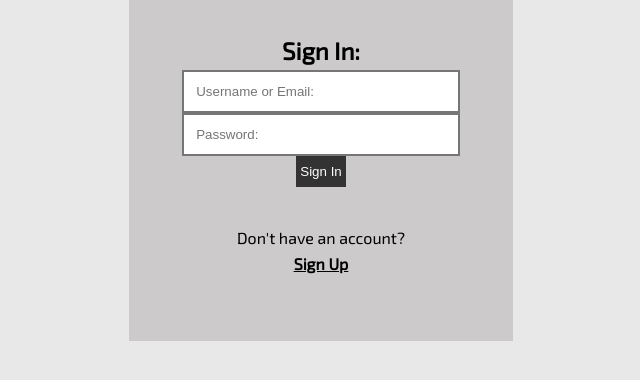
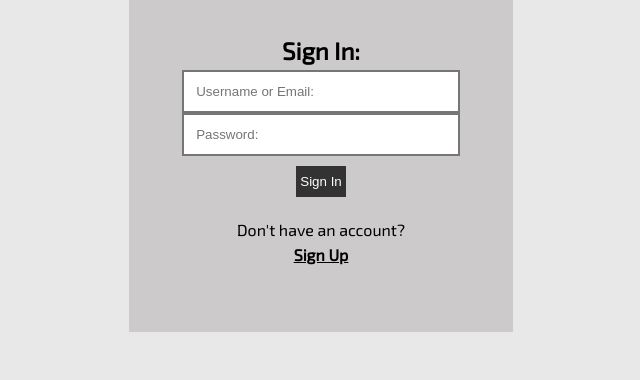
Before and after one commit to Flashpoint0mega/CST8285-F23-Assignment2, a PHP site: page /SignIn.php in a window 1280 px wide. Shown: the part 67-447 px from the top of the page, without its empty margins (319-959 px from the left). Run offline with PHP 8.4, Linux system fonts and the light colour scheme.

Commit message:
accidently deleted signup, adjusted styling and userlist

```diff
--- a/SignIn.php
+++ b/SignIn.php
@@ -35,7 +35,7 @@ session_start();
             <button type="submit" onclick="">Sign In</button>
 
         </form>
-        <p><?php if (isset($_SESSION["error"])) {
+        <p id="error"><?php if (isset($_SESSION["error"])) {
                     echo $_SESSION["error"] ;
                 } else {
                     echo '';
--- a/UserList.php
+++ b/UserList.php
@@ -1,5 +1,11 @@
 <?php
 session_start();
+if (isset($_SESSION["myuser"])) {
+
+} else {
+    $_SESSION["error"]="Please sign in to access your list";
+    header("location: SignIn.php");
+}
 ?>
 <!DOCTYPE html>
 <html lang="en">
--- a/style.css
+++ b/style.css
@@ -93,6 +93,7 @@ button{/*this modifies any buttons to have a near black backround and white text
     padding-top: 0.5rem;
     padding-bottom: 0.5rem;
     cursor: pointer;
+    margin: 10px;
 }
 a{/*makes the hyperlinks inline and not have any colour to them*/
     display: inline;
--- a/styleList.css
+++ b/styleList.css
@@ -5,3 +5,6 @@
     padding-top: 5%;
     padding-bottom: 5%;
 }
+table{
+    width: 100%
+}
--- a/styleSign.css
+++ b/styleSign.css
@@ -19,5 +19,9 @@ header { /* add padding to the bottom of the header */
 
 }
 #Dont{
-    padding-top: 10%;
+    padding-top: 2.5%;
 }
+#error{
+    color:red;
+    font-weight: bold;
+}
```
Also changed, not shown: SignIn.html (deleted, +0 -40 lines), SignUp.html (added, +43 -0 lines).
